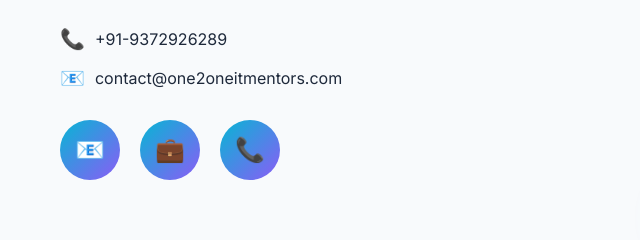
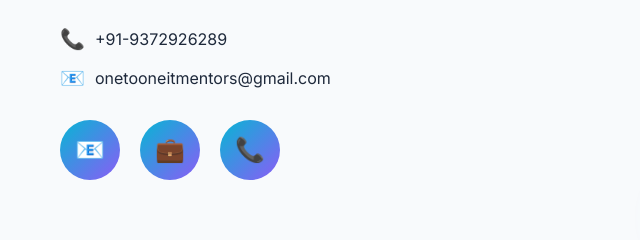
Before and after one commit to Frpratik/One2OneITMentors, a plain HTML site: page index.html in a window 1280 px wide. Shown: the part 5505-5745 px from the top of the page, 0-640 px from the left. Drawn offline with Linux system fonts and the light colour scheme.

Commit message:
Email Changed

```diff
--- a/index.html
+++ b/index.html
@@ -1030,12 +1030,12 @@
                         </div>
                         <div class="contact-item">
                             <span class="contact-icon">📧</span>
-                            <a href="mailto:contact@one2oneitmentors.com">contact@one2oneitmentors.com</a> <!-- Replace with your email -->
+                            <a href="mailto:onetooneitmentors@gmail.com">onetooneitmentors@gmail.com</a> <!-- Replace with your email -->
                         </div>
                     </div>
 
                     <div class="social-links">
-                        <a href="mailto:contact@one2oneitmentors.com" class="social-link" title="Email">📧</a>
+                        <a href="mailto:onetooneitmentors@gmail.com" class="social-link" title="Email">📧</a>
                         <a href="https://www.linkedin.com/company/one2one-it-mentors" class="social-link" title="LinkedIn" target="_blank">💼</a>
                         <a href="tel:+919372926289" class="social-link" title="Call" target="_blank">📞</a>
                     </div>
```
